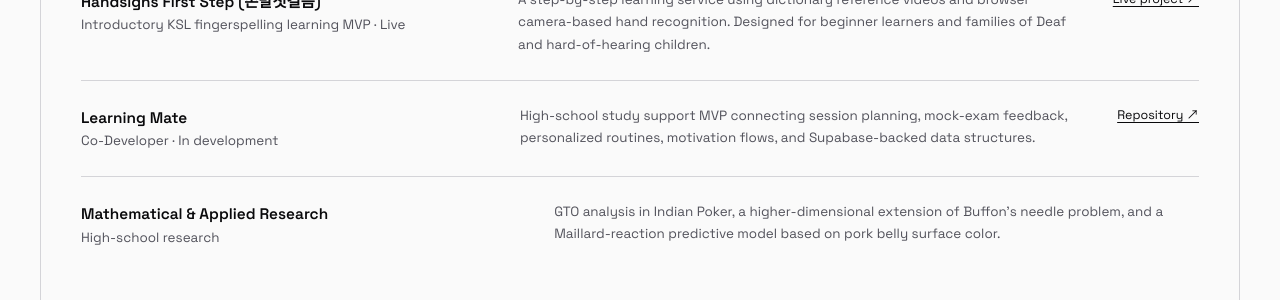
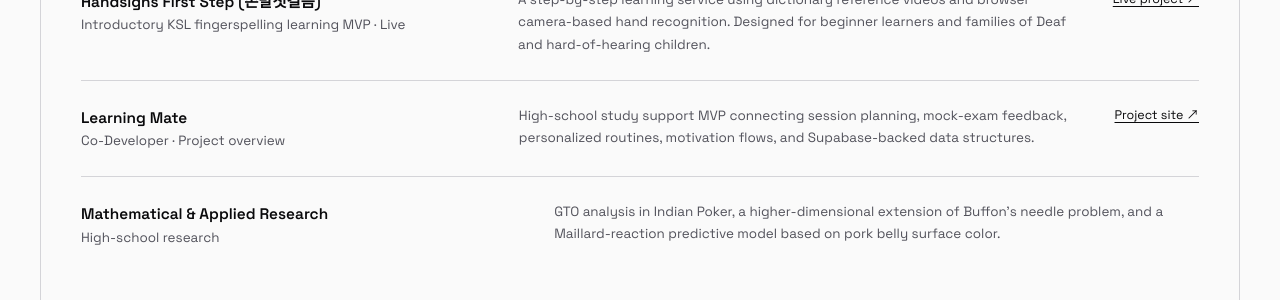
Before and after one commit to oops-lobster/oops-lobster.github.io, a Jekyll site: the page built from resume.html, in a window 1280 px wide and 900 px high, scrolled down 717 px. Shown: the part 153-453 px from the top of the window. Built offline with Jekyll 4.4.1, drawn with Linux system fonts in a browser that asks for light colours.

Commit message:
Add Learning Mate project site (#5)

```diff
--- a/index.html
+++ b/index.html
@@ -81,7 +81,7 @@
   <div class="project-list">
     <article class="project-row"><div class="project-number">01</div><div><p class="project-meta">Korean Sign Language · Live</p><h3>Sonmalgwan <span>손말관</span></h3><p><span class="home-copy" data-home-lang="ko">한국어 텍스트와 음성을 한국수어사전 영상 시퀀스로 바꾸는 접근성 프로토타입입니다.</span><span class="home-copy" data-home-lang="en" lang="en" hidden>An accessibility prototype that converts Korean text and speech into sequences of Korean Sign Language dictionary videos.</span><span class="home-copy" data-home-lang="ja" lang="ja" hidden>韓国語のテキストや音声を、韓国手話辞典の動画シーケンスへ変換するアクセシビリティ・プロトタイプです。</span></p></div><a href="https://handsigns.vercel.app" aria-label="Open the Sonmalgwan live project">↗</a></article>
     <article class="project-row"><div class="project-number">02</div><div><p class="project-meta">KSL Learning · Live</p><h3>Handsigns First Step <span>손말첫걸음</span></h3><p><span class="home-copy" data-home-lang="ko">카메라 기반 손 인식을 활용해 지문자를 단계별로 연습하는 한국수어 입문 학습 서비스입니다.</span><span class="home-copy" data-home-lang="en" lang="en" hidden>A beginner-focused KSL learning service for step-by-step fingerspelling practice with browser-based hand recognition.</span><span class="home-copy" data-home-lang="ja" lang="ja" hidden>ブラウザ上の手認識を使い、指文字を段階的に練習できる韓国手話の入門学習サービスです。</span></p></div><a href="https://handsignsfirststep.vercel.app" aria-label="Open the Handsigns First Step live project">↗</a></article>
-    <article class="project-row"><div class="project-number">03</div><div><p class="project-meta">Learning Support · In development</p><h3>Learning Mate</h3><p><span class="home-copy" data-home-lang="ko">학습 계획, 모의고사 피드백, 개인화 루틴을 연결하는 고등학생 학습 지원 MVP입니다.</span><span class="home-copy" data-home-lang="en" lang="en" hidden>A study-support MVP connecting session planning, mock-exam feedback, and personalized routines for high-school students.</span><span class="home-copy" data-home-lang="ja" lang="ja" hidden>学習計画、模擬試験のフィードバック、個別ルーティンをつなぐ高校生向け学習支援MVPです。</span></p></div><a href="https://github.com/cathyahn4u/running-mate" aria-label="Open the Learning Mate repository">↗</a></article>
+    <article class="project-row"><div class="project-number">03</div><div><p class="project-meta">Learning Support · Project overview</p><h3>Learning Mate</h3><p><span class="home-copy" data-home-lang="ko">학습 계획, 모의고사 피드백, 개인화 루틴을 연결하는 고등학생 학습 지원 MVP입니다.</span><span class="home-copy" data-home-lang="en" lang="en" hidden>A study-support MVP connecting session planning, mock-exam feedback, and personalized routines for high-school students.</span><span class="home-copy" data-home-lang="ja" lang="ja" hidden>学習計画、模擬試験のフィードバック、個別ルーティンをつなぐ高校生向け学習支援MVPです。</span></p></div><a href="https://oops-lobster.github.io/running-mate-site/" aria-label="Open the Learning Mate project overview">↗</a></article>
   </div>
 </section>
 
--- a/resume.html
+++ b/resume.html
@@ -12,7 +12,7 @@
   <section class="resume-section resume-wide"><p class="eyebrow">Selected projects</p><h2>Projects</h2><div class="resume-entries">
     <article><div><h3>Sonmalgwan (손말관)</h3><p class="muted">Korean Sign Language accessibility prototype · Live</p></div><p>Converts Korean text or speech into Korean Sign Language dictionary video sequences. Designed a context-analysis pipeline for segmentation, expression matching, and unmatched terms, and reached out to Deaf organizations, researchers, educators, and interpreters for review.</p><a href="https://handsigns.vercel.app">Live project ↗</a></article>
     <article><div><h3>Handsigns First Step (손말첫걸음)</h3><p class="muted">Introductory KSL fingerspelling learning MVP · Live</p></div><p>A step-by-step learning service using dictionary reference videos and browser camera-based hand recognition. Designed for beginner learners and families of Deaf and hard-of-hearing children.</p><a href="https://handsignsfirststep.vercel.app">Live project ↗</a></article>
-    <article><div><h3>Learning Mate</h3><p class="muted">Co-Developer · In development</p></div><p>High-school study support MVP connecting session planning, mock-exam feedback, personalized routines, motivation flows, and Supabase-backed data structures.</p><a href="https://github.com/cathyahn4u/running-mate">Repository ↗</a></article>
+    <article><div><h3>Learning Mate</h3><p class="muted">Co-Developer · Project overview</p></div><p>High-school study support MVP connecting session planning, mock-exam feedback, personalized routines, motivation flows, and Supabase-backed data structures.</p><a href="https://oops-lobster.github.io/running-mate-site/">Project site ↗</a></article>
     <article><div><h3>Mathematical &amp; Applied Research</h3><p class="muted">High-school research</p></div><p>GTO analysis in Indian Poker, a higher-dimensional extension of Buffon’s needle problem, and a Maillard-reaction predictive model based on pork belly surface color.</p></article>
   </div></section>
   <section class="resume-section"><p class="eyebrow">Education</p><h2>Education</h2><div class="compact-entry"><h3>Seoul National University</h3><p>Electrical and Computer Engineering</p><p class="muted">GPA 4.21 / 4.3 · 2025–Present</p></div><div class="compact-entry"><h3>Sejong Academy of Science and the Arts</h3><p>High School Diploma</p><p class="muted">GPA 4.20 / 4.3 · 2022–2025</p></div></section>
```
